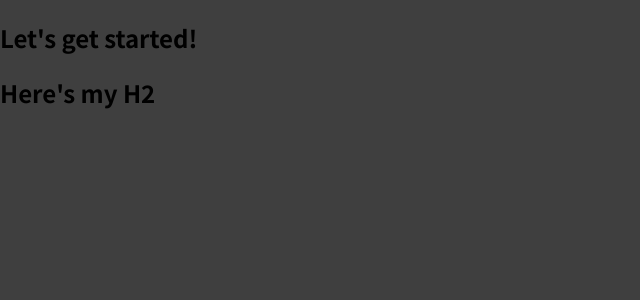
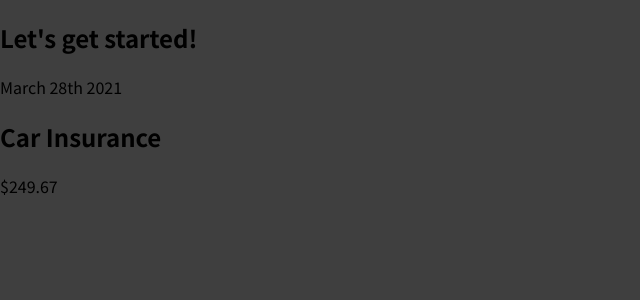
Before and after one commit to thewmking/react-expense-tracker, a JavaScript app: page / in a window 1280 px wide. Shown: the top 300 px of the page, without its empty margins (0-640 px from the left). Built offline with nearby package versions, Linux system fonts and the light colour scheme.

Commit message:
Update expense item

```diff
--- a/src/components/ExpenseItem.js
+++ b/src/components/ExpenseItem.js
@@ -1,5 +1,13 @@
 function ExpenseItem() {
-  return <h2>Here's my H2</h2>
+  return (
+    <div>
+      <div>March 28th 2021</div>
+      <div>
+        <h2>Car Insurance</h2>
+        <div>$249.67</div>
+      </div>
+    </div>
+  );
 }
 
 export default ExpenseItem;
```
